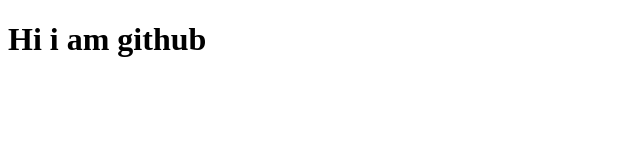
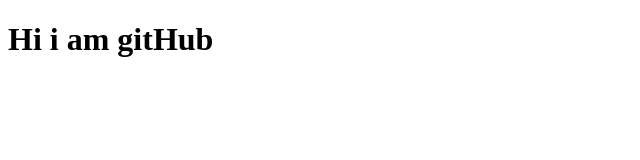
Before and after one commit to listenCoders/test, a plain HTML site: page index.html in a window 1280 px wide. Shown: the full height of the page, 0-640 px from the left. Drawn offline with Linux system fonts and the light colour scheme.

Commit message:
h1 update v2

```diff
--- a/index.html
+++ b/index.html
@@ -8,7 +8,7 @@
 </head>
 <body>
 
-    <h1>Hi i am github</h1>
+    <h1>Hi i am gitHub</h1>
 
 </body>
 </html>
```
